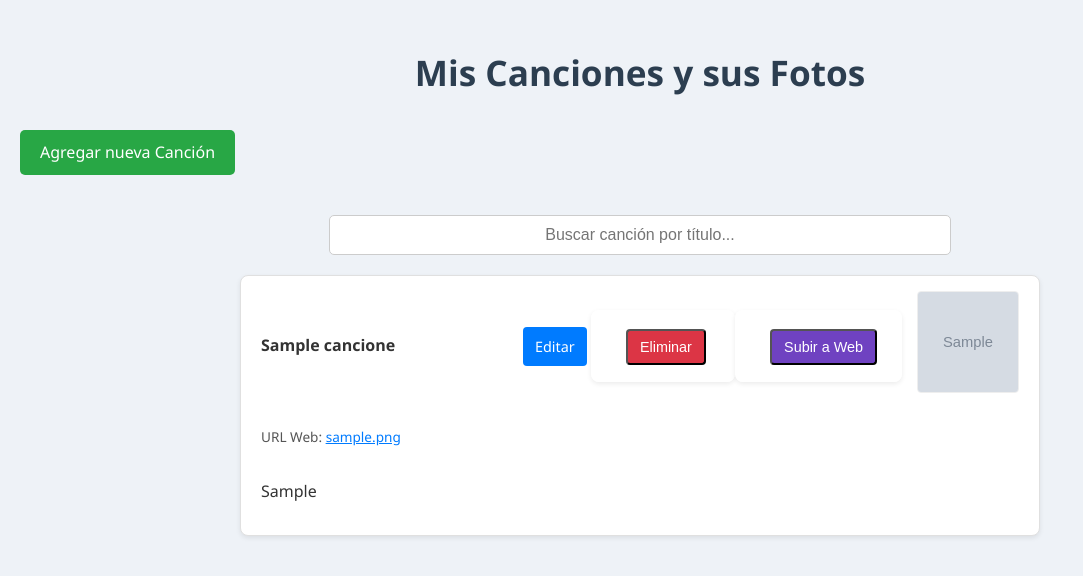
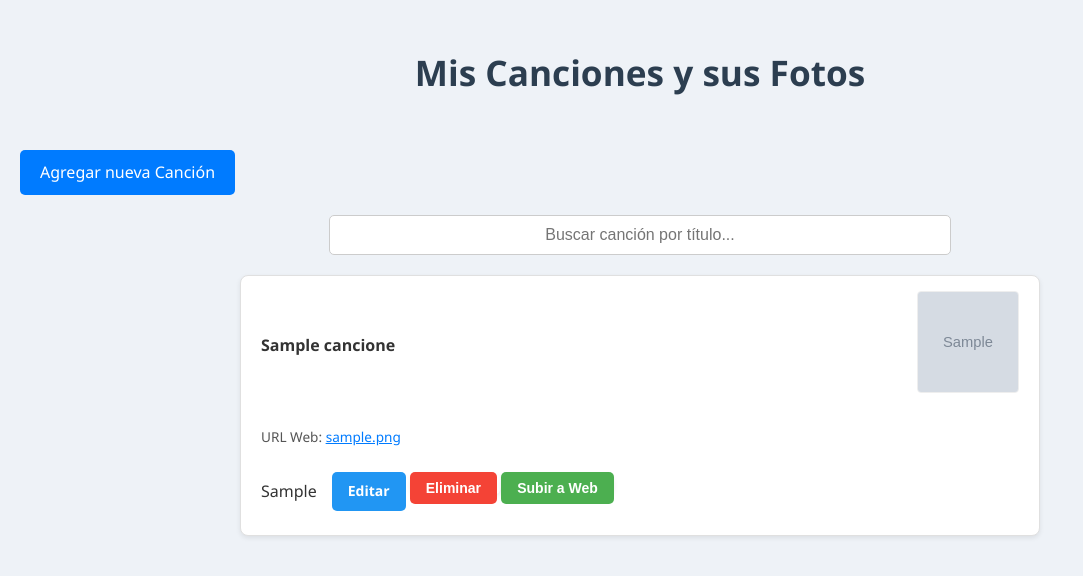
Before and after one commit to jolubaqui/Flask-AdministradorFotoCanciones, a Flask app: page / in a window 1280 px wide. Shown: the top 576 px of the page, without its empty margins (0-1083 px from the left). Run offline with Flask 3, Linux system fonts and the light colour scheme; tables that the repository leaves empty hold one stand-in row (values such as "Sample post"); grey boxes marked "Sample" are stand-in pictures.

Commit message:
Mejora de botones

```diff
--- a/static/css/style.css
+++ b/static/css/style.css
@@ -16,60 +16,68 @@
 }
 
 /* Estilos para Botones y Enlaces de Acción */
+.action-button {
+    display: inline-block;
+    padding: 8px 16px;
+    border: none;
+    border-radius: 5px;
+    font-size: 14px;
+    font-weight: bold;
+    cursor: pointer;
+    text-decoration: none;
+    color: #fff; /* Texto blanco para todos */
+    text-align: center;
+    transition: background-color 0.3s ease;
+    vertical-align: top;
+}
+
+/* Estilo al pasar el mouse por encima */
+.action-button:hover {
+    filter: brightness(110%);
+}
+
+/* Estilo para el botón de Editar */
+.edit-button {
+    background-color: #2196F3; /* Azul */
+}
+
+/* Estilo para el botón de Eliminar */
+.delete-button {
+    background-color: #f44336; /* Rojo */
+}
+
+/* Estilo para el botón de Subir a Web */
+.upload-button {
+    background-color: #4CAF50; /* Verde */
+}
+
+/* Otros botones, como "Agregar" y "Guardar Cambios" */
 .button {
-    display: inline-block; /* Permite aplicar padding y margin como un bloque */
-    background-color: #28a745; /* Verde para acciones primarias */
-    color: white;
+    background-color: #007bff; /* Azul oscuro */
+    color: #fff;
     padding: 10px 20px;
     border: none;
-    border-radius: 5px; /* Bordes más suaves */
-    text-decoration: none; /* Quita el subrayado por defecto */
-    font-size: 1em;
+    border-radius: 5px;
     cursor: pointer;
-    transition: background-color 0.3s ease; /* Transición suave al pasar el ratón */
-    margin-bottom: 20px; /* Espacio debajo del botón */
+    text-decoration: none;
+    font-size: 16px;
+    display: inline-block;
+    margin-top: 20px;
+    transition: background-color 0.3s ease;
 }
 
 .button:hover {
-    background-color: #218838;
-    text-decoration: none; /* Asegura que no se subraye al hover */
-}
-
-.action-button {
-    display: inline-block;
-    padding: 8px 12px;
-    border-radius: 4px;
-    text-decoration: none;
-    font-size: 0.9em;
-    margin-left: 10px; /* Espacio entre botones */
-    transition: background-color 0.2s ease;
-}
-
-.edit-button {
-    background-color: #007bff; /* Azul para editar */
-    color: white;
-}
-
-.edit-button:hover {
     background-color: #0056b3;
 }
 
-.delete-button {
-    background-color: #dc3545; /* Rojo para eliminar */
-    color: white;
+/* Estilo para el botón "Cancelar" */
+.cancel-button {
+    background-color: #6c757d; /* Gris */
+    margin-left: 10px;
 }
 
-.delete-button:hover {
-    background-color: #c82333;
-}
-
-.upload-button {
-    background-color: #6f42c1; /* Púrpura para subir a la web */
-    color: white;
-}
-
-.upload-button:hover {
-    background-color: #5a2c9b;
+.cancel-button:hover {
+    background-color: #5a6268;
 }
 
 /* Estilos de Lista de Canciones */
@@ -101,7 +109,13 @@
 .song-image {
     flex-shrink: 0; /* Evita que la imagen se reduzca si no hay espacio */
 }
-
+.song-actions form {
+    display: inline;
+    margin: 0; /* Asegura que no haya márgenes alrededor del formulario */
+    padding: 0; /* Asegura que no haya relleno dentro del formulario */
+    border: none; /* Elimina cualquier borde predeterminado */
+    background-color: transparent; /* Hace el fondo transparente */
+}
 .foto-cancion {
     width: 100px; /* Tamaño de imagen fijo y un poco más pequeño */
     height: 100px; /* Mantener la proporción cuadrada */
```
Also changed, not shown: templates/index.html (+22 -20 lines), static/fotos_canciones/DNA_do_Mato_Ao_Vivo_-_Ze_Vaqueiro__Wesley_Safadao__Nattan.jpg (added), static/fotos_canciones/Deus_e_Eu_Ao_Vivo_-_Leandro_Borges.jpg (added), static/fotos_canciones/Logo_Logo_Ao_Vivo_-_Henrique__Juliano.jpg (added), static/fotos_canciones/Proibido_Terminar_Ao_Vivo_-_Gusttavo_Lima.jpg (added), static/fotos_canciones/Santo_Pra_Sempre_Ao_Vivo__-_Fernandinho.jpg (added), static/fotos_canciones/Voando_Baixo_Ao_Vivo_-_Natanzinho_Lima.jpg (added).
